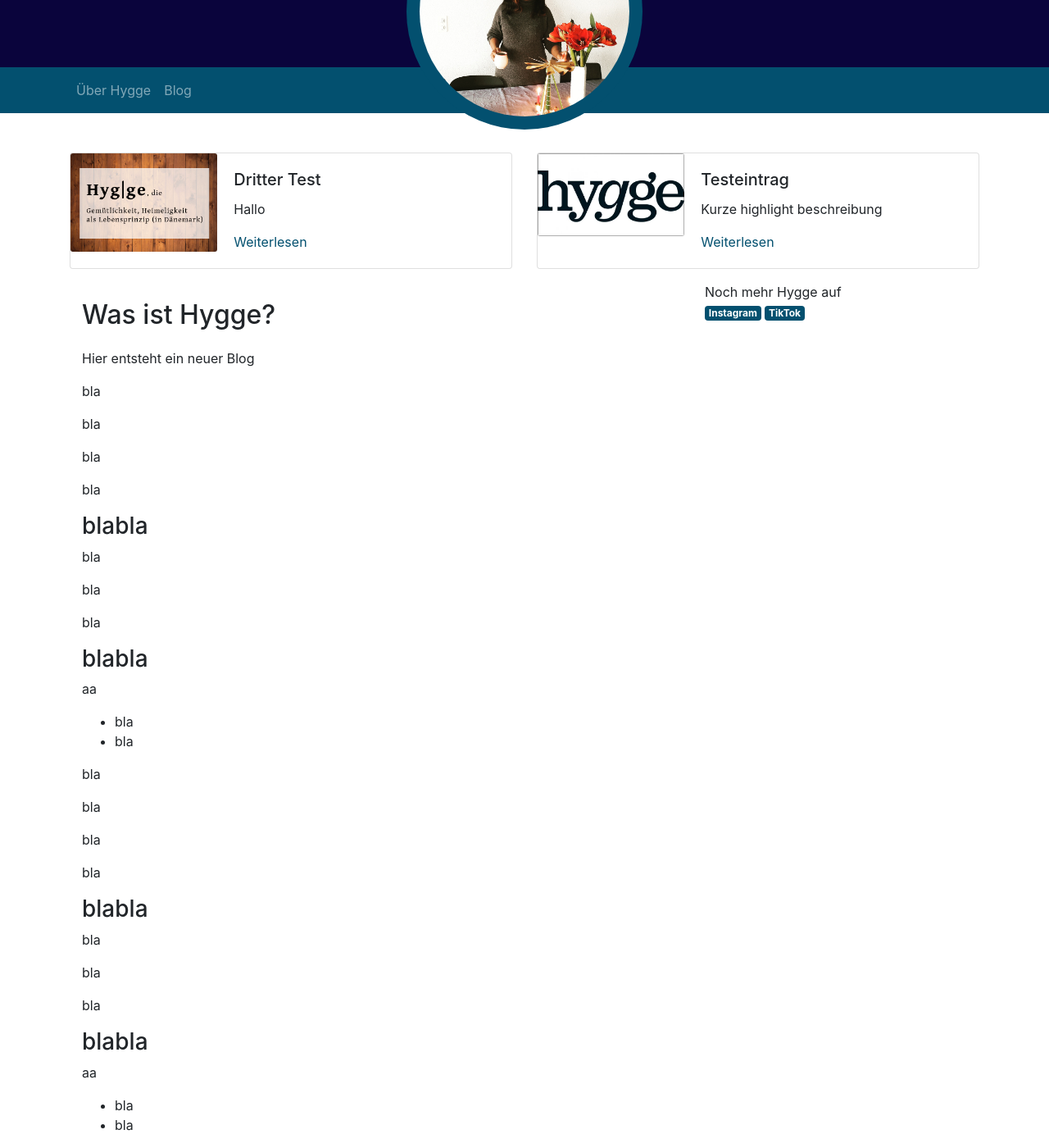
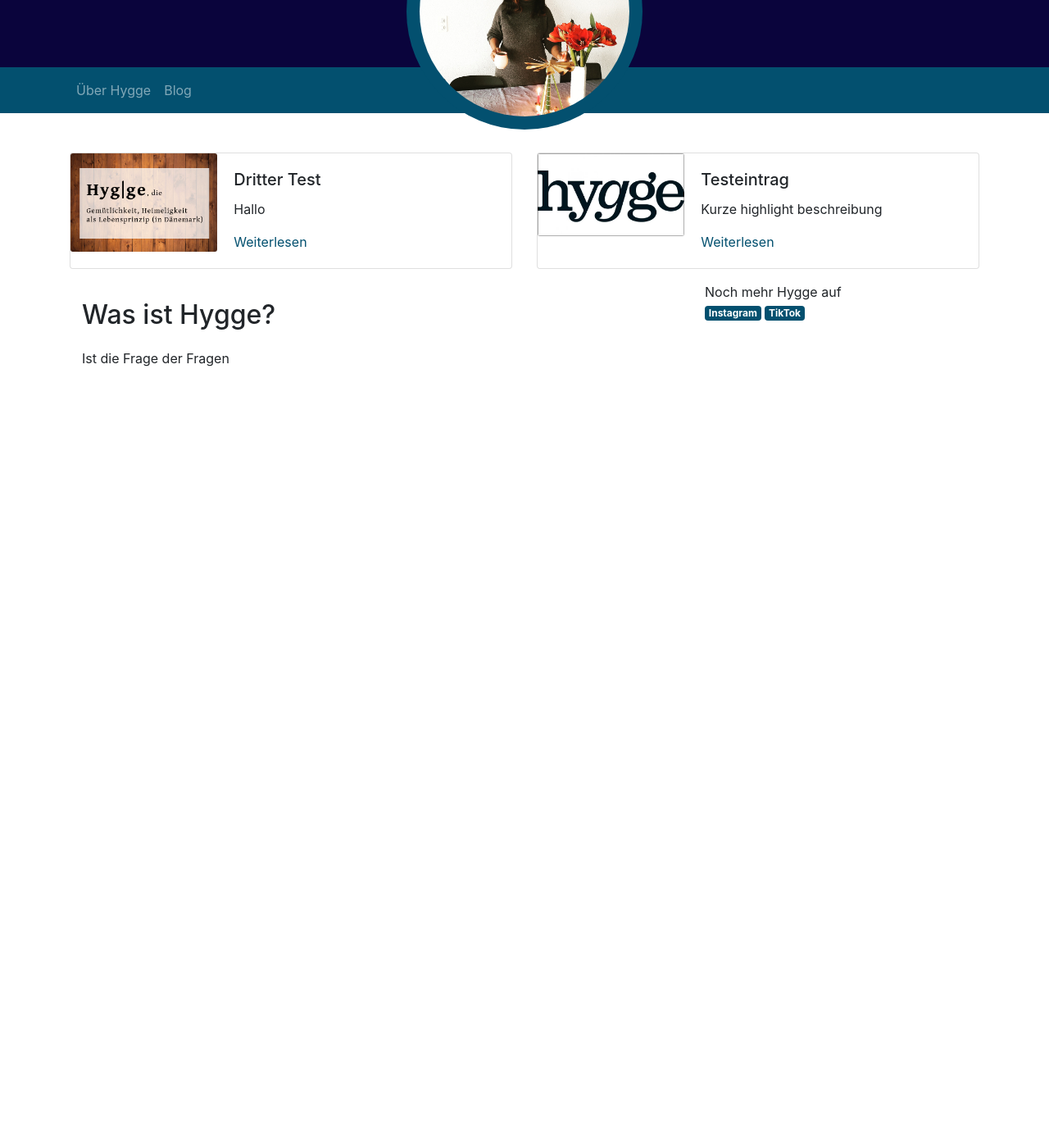
Before and after one commit to mehrhygge/mehrhygge.github.io, a Jekyll site: the page built from index.md, in a window 1280 px wide and 1400 px high, scrolled down 154 px. Shown: the whole window at 82% size. Built offline with Jekyll 4.4.1, drawn with Linux system fonts in a browser that asks for light colours; a script that is not in the unit is left out; after the commit the page ends 900 px from its top, so only the background shows below that.

Commit message:
Update Seiten “index”

```diff
--- a/index.md
+++ b/index.md
@@ -2,58 +2,6 @@
 title: Home
 layout: featured
 ---
-
 # Was ist Hygge?
 
-Hier entsteht ein neuer Blog
-
-bla
-
-
-bla
-
-bla
-
-bla
-
-### blabla
-
-
-bla
-
-bla
-
-bla
-
-### blabla
-
-aa
-
-* bla
-* bla
-
-
-bla
-
-
-bla
-
-bla
-
-bla
-
-### blabla
-
-
-bla
-
-bla
-
-bla
-
-### blabla
-
-aa
-
-* bla
-* bla
+Ist die Frage der Fragen
```
